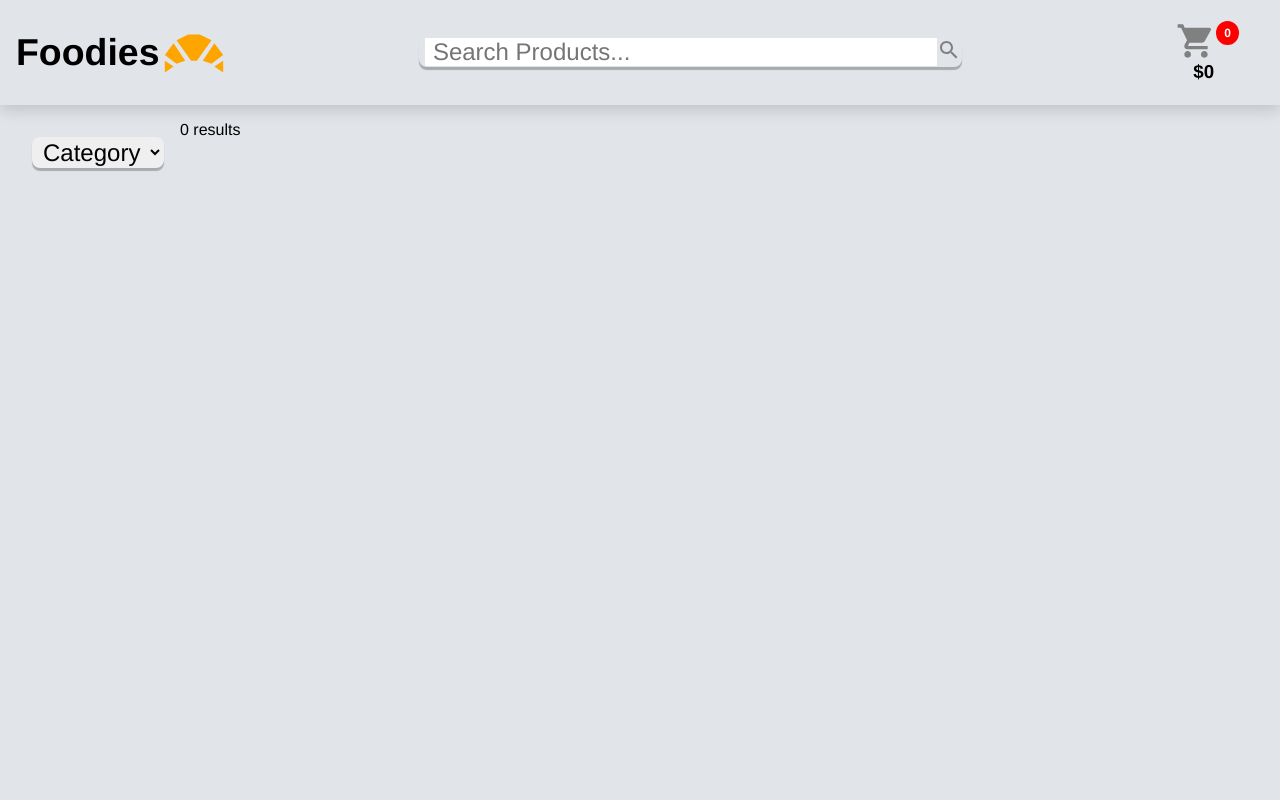
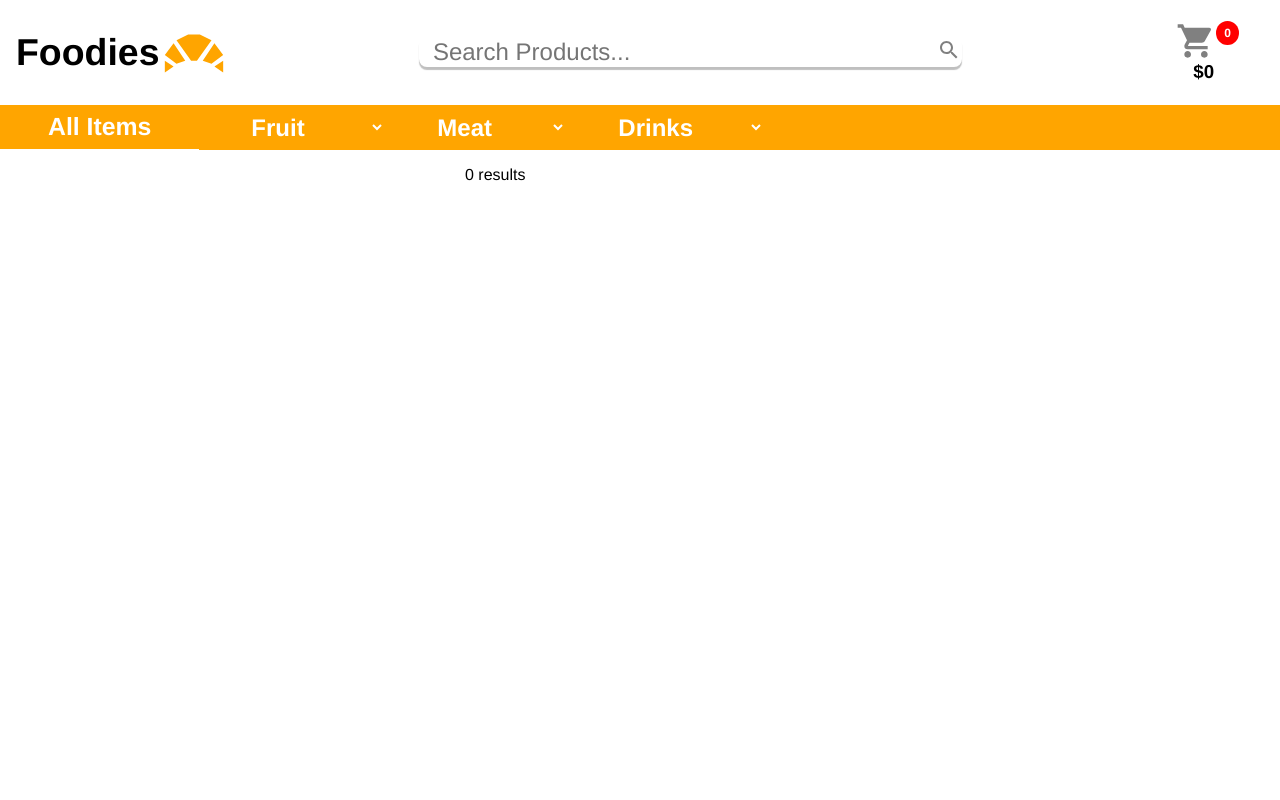
Before and after one commit to dchung07/grocery_store, a PHP site: page / in a window 1280 px wide. Run offline with PHP 8.4, Linux system fonts and the light colour scheme; data that the repository does not hold is empty.

Commit message:
Added category bar that works

```diff
--- a/index.js
+++ b/index.js
@@ -36,24 +36,32 @@ window.addEventListener('click', function(event) {
     }
 });
 
-//Category Selection
-
-
-// document.addEventListener('DOMContentLoaded', function() {
-//     var categoryDropdown = document.getElementById('category');
-
-//     categoryDropdown.addEventListener('change', function() {
-//         var selectedCategory = categoryDropdown.value;
-//         window.location.href = 'index.php?categoryDropdown=' + encodeURIComponent(selectedCategory);
-//     });
-// });
-
 
 
 function submitForm() {
 
-    let form = document.querySelector('.categoryForm');
+    let form = document.getElementById('category');
     form.submit();
 }
 
-//AJAX cart quantity change
+function submitAllForm() {
+    let allForm = document.getElementById('allCategory');
+    allForm.submit();
+}
+
+function submitFruitForm() {
+    let fruitForm = document.getElementById('fruitCategory');
+    fruitForm.submit();
+}
+
+function submitMeatForm() {
+    let meatForm = document.getElementById('meatCategory');
+    meatForm.submit();
+}
+
+function submitDrinkForm() {
+    let drinkForm = document.getElementById('drinkCategory');
+    drinkForm.submit();
+}
+
+//AJAX cart quantity change /
--- a/index.php
+++ b/index.php
@@ -1,12 +1,14 @@
 <!DOCTYPE html>
 <html lang="en">
+
 <head>
     <meta charset="UTF-8">
     <meta name="viewport" content="width=device-width, initial-scale=1.0">
     <title>Online Grocery Store</title>
-    <link rel="stylesheet" href="styles.css"/>
+    <link rel="stylesheet" href="styles.css" />
     <script src="index.js" defer></script>
 </head>
+
 <body>
 
     <?php
@@ -20,58 +22,100 @@
 
     $sql = "SELECT * FROM products";
 
-                function sanitize($input) {
+    function sanitize($input)
+    {
         $input = trim($input);
         $input = stripslashes($input);
         $input = htmlspecialchars($input);
         return $input;
     }
 
-                 //If select category option
-                if (isset($_POST['categoryDropdown']) && !empty($_POST['categoryDropdown'])) {
-                     $category = $_POST['categoryDropdown'];
-                     //Set variable to the option value
+    $currentNavigation = 'Home';
+
+    if (isset($_POST['allButton'])) {
+        unset($_SESSION['search']);
+        $_SESSION['category'] = 'all';
+        $sql = "SELECT *FROM products";
+    }
+
+    if (isset($_POST['fruitCategoryDropdown'])) {
+        unset($_SESSION['search']);
+        $category = $_POST['fruitCategoryDropdown'];
         $_SESSION['category'] = $category;
-                     $_SESSION['selected_category'] = $_POST['categoryDropdown'];
-                     //Set session variable (category) to option value
 
-                     //Should change the category option to $category
-                    if($category == 'Category') {
+
+        if ($category == 'Fruit') {
+
+            $sql = "SELECT * FROM products WHERE category = 'Fruit'";
+        } else {
+
+            $sql = "SELECT * FROM products WHERE sub_category ='$category'";
+        }
+    }
+
+    if (isset($_POST['meatCategoryDropdown'])) {
+        unset($_SESSION['search']);
+        $category = $_POST['meatCategoryDropdown'];
+        $_SESSION['category'] = $category;
+
+
+        if ($category == 'Meat') {
+
+            $sql = "SELECT * FROM products WHERE category = 'Meat'";
+        } else {
+
+            $sql = "SELECT * FROM products WHERE sub_category ='$category'";
+        }
+    }
+
+    if (isset($_POST['drinkCategoryDropdown'])) {
+        unset($_SESSION['search']);
+        $category = $_POST['drinkCategoryDropdown'];
+        $_SESSION['category'] = $category;
+
+
+        if ($category == 'Drinks') {
+
+            $sql = "SELECT * FROM products WHERE category = 'Drinks'";
+        } else {
+            $sql = "SELECT * FROM products WHERE sub_category ='$category'";
+        }
+    }
+
+    if (isset($_POST['searchSubmit'])) {
+
+        $search = sanitize($_POST['search']);
+
+        $_SESSION['search'] = $search;
+
+        unset($_SESSION['category']);
+
+        $sql = "SELECT * FROM products WHERE product_name LIKE '%$search%'";
+    }
+
+    if (isset($_SESSION['category'])) {
+
+        $category = $_SESSION['category'];
+        if ($category == 'Fruit') {
+            $sql = "SELECT * FROM products WHERE category = 'Fruit'";
+        } elseif ($category == 'Drinks') {
+            $sql = "SELECT * FROM products WHERE category = 'Drinks'";
+        } elseif ($category == 'Meat') {
+            $sql = "SELECT * FROM products WHERE category = 'Meat'";
+        } elseif ($category == 'all') {
             $sql = "SELECT * FROM products";
         } else {
-                        $sql = "SELECT * FROM products WHERE category ='$category'";
+            $sql = "SELECT * FROM products WHERE sub_category ='$category'";
         }
-                 } elseif(isset($_POST['searchSubmit']) && !empty($_POST['search'])) {
-                     //If click on search, set variable to search value
-                     //Set session variable (search) to search value
-                     $search = sanitize($_POST['search']);
-                     $_SESSION['search'] = $search;
-                     //Had to unset the session for category since it was messing with the
-                     //Search session results as it had lower precedence in the conditional chain
+    }
 
-                     unset($_SESSION['category']);
-                     //Perhaps we will get rid of the unset, so we can make both the category filter and search filter work together
-
-                     $sql = "SELECT * FROM products WHERE product_name LIKE '%$search%'";
-
-                 } elseif(isset($_SESSION['category'])) {
-                     //In the case of a form reset, the category previous selection will be
-                     //Higher on prevalence.
-                     $category = $_SESSION['category'];
-                     if($category == 'Category') {
-                        $sql = "SELECT * FROM products";
-                    } else {
-                        $sql = "SELECT * FROM products WHERE category ='$category'";
-                    }
-                 } elseif(isset($_SESSION['search'])) {
+    if (isset($_SESSION['search'])) {
 
 
         $search = $_SESSION['search'];
 
         $sql = "SELECT * FROM products WHERE product_name LIKE '%$search%'";
     }
-
-                 $selected_category = isset($_SESSION['selected_category']) ? $_SESSION['selected_category'] : '';
 
 
 
@@ -97,7 +141,7 @@
         $unit_quantity = $_POST['unit_quantity'];
         $in_stock = $_POST['in_stock'];
 
-                        if(isset($_SESSION['cart'][$product_id])) {
+        if (isset($_SESSION['cart'][$product_id])) {
             $_SESSION['cart'][$product_id]['quantity'] += $quantity;
         } else {
             $_SESSION['cart'][$product_id] = array(
@@ -112,15 +156,13 @@
         $_SESSION['totalQuantity'] = 0;
         $_SESSION['totalPrice'] = 0;
 
-                        foreach($_SESSION['cart'] as $product_id => $content) {
+        foreach ($_SESSION['cart'] as $product_id => $content) {
             $_SESSION['totalQuantity'] += $content['quantity'];
             $_SESSION['totalPrice'] += ($content['quantity'] * $content['unit_price']);
         }
 
-                        header("Location: ".$_SERVER['REQUEST_URI']);
+        header("Location: " . $_SERVER['REQUEST_URI']);
         exit();
-                        //This code is to prevent resubmission of the form which was happening during refresh of the page, causing the cart to keep adding items automatically
-                        //On page refresh which was unintended
     }
 
     if ($_SERVER["REQUEST_METHOD"] == "POST" && isset($_POST['remove_all'])) {
@@ -129,15 +171,10 @@
         $_SESSION['totalPrice'] = 0.00;
     }
 
-                    if(isset($_POST['deleteItem'])) {
+    if (isset($_POST['deleteItem'])) {
         $product_id = $_POST['product_id'];
         $quantity = $_POST['quantity'];
         $unit_price = $_POST['unit_price'];
-
-                        // echo '<h1>'. $product_id .'</h1>';
-                        // echo '<h1>'. $_SESSION['cart'][$product_id]['product_name'] .'</h1>';
-                        // echo '<h1>'. $_SESSION['cart'][$product_id]['quantity'] .'</h1>';
-                        // echo '<h1>'. $_SESSION['cart'][$product_id]['unit_price'] .'</h1>';
 
         $quantity = $_SESSION['cart'][$product_id]['quantity'];
         $unit_price = $_SESSION['cart'][$product_id]['unit_price'];
@@ -147,12 +184,12 @@
 
         unset($_SESSION['cart'][$product_id]);
 
-                        header("Location: ".$_SERVER['REQUEST_URI']);
+        header("Location: " . $_SERVER['REQUEST_URI']);
         exit();
     }
 
-                    //Change quantity btn clicked
-                    if(isset($_POST['change_quantity'])) {
+
+    if (isset($_POST['change_quantity'])) {
         $product_id = $_POST['product_id'];
         $unit_price = $_POST['unit_price'];
         $new_quantity = $_POST['new_quantity'];
@@ -160,17 +197,14 @@
         $unit_price = $_SESSION['cart'][$product_id]['unit_price'];
         $original_quantity = $_SESSION['cart'][$product_id]['quantity'];
         $difference_quantity = $original_quantity - $new_quantity;
-                        //e.g. original = 3, new quantity = 2. Then difference is + 1. e.g. original = 1, new quantity = 2, then difference is -1.
-                        //So to make this work we will -= to the total quantity
+
         $_SESSION['totalQuantity'] -= $difference_quantity;
 
         $difference_price = $difference_quantity * $unit_price;
-                        //Logic for this
+
         $_SESSION['totalPrice'] -= $difference_price;
 
         $_SESSION['cart'][$product_id]['quantity'] = $new_quantity;
-
-
     }
 
 
@@ -187,33 +221,16 @@
                 <h6><?php echo $_SESSION['totalQuantity'] . " item(s)" ?></h6>
                 <div class="modal-content-card-container-container">
                     <div class="modal-content-card-container">
-                            <!-- <div class="modal-content-card">
-                                <div class="modal-content-card-top">
-                                    <div class="modal-logo-name">
-                                        <img src="images/food-croissant.svg" alt="">
-                                        <h6>Croissant</h6>
-                                    </div>
-                                    <h6>x</h6>
-                                </div>
-                                <div class="modal-content-card-bot">
-                                    <div class="quantity-selector-container">
-                                        <button>-</button>
-                                        <input type="text" value="0">
-                                        <button>+</button>
-                                    </div>
-                                    <h4>$3.61</h4>
-                                </div>
-                            </div> -->
 
                         <?php
-                                foreach($_SESSION['cart'] as $product_id => $content) {
+                        foreach ($_SESSION['cart'] as $product_id => $content) {
                             echo '<div class="modal-content-card">';
                             echo '<div class="modal-content-card-top">';
                             echo '<div class="modal-logo-name">';
 
                             $imagePath = "food_images/" . $product_id . ".jpg";
-                                                if(file_exists($imagePath)) {
-                                                    echo '<img src="' . $imagePath .'" alt="">';
+                            if (file_exists($imagePath)) {
+                                echo '<img src="' . $imagePath . '" alt="">';
                             } else {
                                 echo '<img src="" alt="">';
                             }
@@ -222,7 +239,7 @@
                             echo '</div>';
 
                             echo '<form action="index.php" method="POST">';
-                                                echo '<input type="hidden" name="product_id" value="'. $product_id .'">';
+                            echo '<input type="hidden" name="product_id" value="' . $product_id . '">';
                             echo '<input type="hidden" name="unit_price" value="' . $content['unit_price'] . '">';
                             echo '<input type="hidden" name="quantity" value="' . $content['quantity'] . '">';
                             echo '<input type="submit" name="deleteItem" class="deleteItem" value="">';
@@ -238,30 +255,27 @@
                             echo '<input type="hidden" name="unit_price" value="' . $content['unit_price'] . '">';
 
                             echo '<div class="quantity-selector-container">';
-                                                        // echo '<input type="button" onclick="decreaseQuantity()" value="-">';
-                                                        // echo '<input type="text" id="cartQuantity" name="cartQuantity" value="' . $content['quantity'] . '" readonly>';
-                                                        // echo '<input type="button" onclick="increaseQuantity()" value="+">';
 
-                                                            echo '<input type="number" name="new_quantity" value="' . $content['quantity'] . '" min="1" max="'. $content['in_stock'] . '"><br>';
+
+                            echo '<input type="number" name="new_quantity" value="' . $content['quantity'] . '" min="1" max="' . $content['in_stock'] . '"><br>';
                             echo '<button class="changeQuantityBtn" type="submit" name="change_quantity">Change Quantity</button>';
 
-                                                        //In_stock value is not found. Means we have not sent the in_stock value to the modal area.
 
                             echo '</div>';
 
                             echo '</form>';
 
-                                            echo '<h4>' . $content['unit_price'] . '</h4>';
+                            echo '<h4>' . '$' . $content['unit_price'] . ' Each' . '</h4>';
                             echo '</div>';
                             echo '</div>';
                         };
                         ?>
 
                     </div>
-                        <form class="remove-all-container" action = "index.php" method="POST">
+                    <form class="remove-all-container" action="index.php" method="POST">
                         <?php
 
-                            if($_SESSION['cart'] === array()){
+                        if ($_SESSION['cart'] === array()) {
                             echo '<button type="submit" name="remove_all" disabled>Remove All<img src="images/delete_black_24dp.svg" alt="Delete Icon"></button>';
                         } else {
                             echo '<button type="submit" class="remove_all_enabled" name="remove_all">Remove All<img src="images/delete_black_24dp.svg" alt="Delete Icon"></button>';
@@ -275,16 +289,13 @@
             <div class="modal-content-footer">
                 <h5>Order Summary</h5>
                 <div class="checkout-info">
-                        <h5><?php echo'Total Price: $' . $_SESSION['totalPrice']; ?></h5>
+                    <h5><?php echo 'Total Price: $' . $_SESSION['totalPrice']; ?></h5>
 
                     <?php
-                            if(empty($_SESSION['cart'])){
+                    if (empty($_SESSION['cart'])) {
                         echo "<button type='button' disabled>Nothing to order</button>";
                     } else {
                         echo '<form action="checkout.php" method="POST">';
-                                    // $serialized_cart = serialize($_SESSION['cart']);
-                                    // echo '<input type="hidden" name="cart" value="' . htmlspecialchars($serialized_cart) . '">';
-                                    // echo "<button type='submit'>Place an order</button>";
 
                         echo '<input type="hidden" name="action" value="place_order">';
                         echo "<button type='submit'>Place an order</button>";
@@ -310,7 +321,7 @@
             <div class="header_middle">
 
                 <form class="searchbar" action="index.php" method="POST">
-                    <input type="search" placeholder = "Search Products..." name="search"/>
+                    <input type="search" placeholder="Search Products..." name="search" />
                     <button type="submit" name="searchSubmit" value="true" style="border: none; background: url('images/search_black_24dp.svg') no-repeat; width: 24px; height: 24px; cursor: pointer;"></button>
                 </form>
             </div>
@@ -325,29 +336,47 @@
 
         </div>
 
-        <div class="content">
+        <div class="category-bar">
 
-            <div class="category-sidebar">
+            <form class="categoryForm" method="POST" onclick="submitAllForm()" id="allCategory">
+                <input class="categoryDropdown" type="submit" name="allButton" value="All Items" />
+            </form>
 
-                <form class="categoryForm" method="POST" onchange="submitForm()">
-                    <select class="categoryDropdown" name="categoryDropdown" id="category">
-                        <option value="Category" <?php if($selected_category == 'Category') echo 'selected'; ?>>Category</option>
-                        <option value="Fruit" <?php if($selected_category == 'Fruit') echo 'selected'; ?>>Fruit</option>
-                        <option value="Drinks" <?php if($selected_category == 'Drinks') echo 'selected'; ?>>Drinks</option>
-                        <option value="Meat" <?php if($selected_category == 'Meat') echo 'selected'; ?>>Meat</option>
+            <form class="categoryForm" method="POST" onchange="submitFruitForm()" id="fruitCategory">
+                <select class="categoryDropdown" name="fruitCategoryDropdown">
+                    <option value="Fruit" selected>Fruit</option>
+                    <option value="Fruit">Fruit</option>
+                    <option value="Grape">Grape</option>
+                    <option value="Apple">Apple</option>
+                    <option value="Pear">Pear</option>
                 </select>
             </form>
 
+            <form class="categoryForm" method="POST" onchange="submitMeatForm()" id="meatCategory">
+                <select class="categoryDropdown" name="meatCategoryDropdown">
+                    <option value="Meat" selected>Meat</option>
+                    <option value="Meat">Meat</option>
+                    <option value="Beef">Beef</option>
+                    <option value="Pork">Pork</option>
+                    <option value="Lamb">Lamb</option>
+                </select>
+            </form>
+
+            <form class="categoryForm" method="POST" onchange="submitDrinkForm()" id="drinkCategory">
+                <select class="categoryDropdown" name="drinkCategoryDropdown">
+                    <option value="Drinks" selected>Drinks</option>
+                    <option value="Drinks">Drinks</option>
+                    <option value="Juices">Juices</option>
+                    <option value="Sodas">Sodas</option>
+                    <option value="Teas">Teas</option>
+                    <option value="Water">Water</option>
+                    <option value="Energy">Energy</option>
+                </select>
+            </form>
         </div>
 
 
-
-                <!-- <div class="card">
-                    <img src="images/food-croissant.svg" alt="">
-                    <h4>$3.61/1kg</h4>
-                    <h5>Croissant</h5>
-                    <button>Add to Cart</button>
-                </div> -->
+        <div class="content">
 
             <div class="card-container">
                 <?php
@@ -355,20 +384,20 @@
                 $result = $conn->query($sql);
 
                 if ($result->num_rows > 0) {
-                            while($row = $result->fetch_assoc()) {
+                    while ($row = $result->fetch_assoc()) {
                         echo '<div class="content">';
                         echo '<div class="card-container">';
                         echo '<div class="card">';
-                                // echo '<img src="' . $row['image_url'] . '" alt="' . $row['name'] . '">';
+
                         $imagePath = "food_images/" . $row['product_id'] . ".jpg";
-                                if(file_exists($imagePath)) {
-                                    echo '<img src="' . $imagePath .'" alt="">';
+                        if (file_exists($imagePath)) {
+                            echo '<img src="' . $imagePath . '" alt="">';
                         } else {
                             echo '<img src="" alt="">';
                         }
 
                         echo '<form class="card_submit_form" action="index.php" method="post">';
-                            echo '<h4>' . $row['unit_price'] . '/' . $row['unit_quantity'] . '</h4>';
+                        echo '<h4>' . '$' . $row['unit_price'] . '/' . $row['unit_quantity'] . '</h4>';
                         echo '<h5>' . $row['product_name'] . '</h5>';
                         echo '<input type="hidden" name="product_id" value="' . $row['product_id'] . '">';
                         echo '<input type="hidden" name="product_name" value="' . $row['product_name'] . '">';
@@ -377,11 +406,11 @@
                         echo '<input type="hidden" name="in_stock" value="' . $row['in_stock'] . '">';
 
 
-                                if($row['in_stock'] == 0) {
+                        if ($row['in_stock'] == 0) {
                             echo 'Quantity: <input type="number" name="quantity" disabled><br>';
                             echo '<button class="outOfStockBtn" type="button" disabled>Out of Stock</button>';
                         } else {
-                                    echo 'Quantity: <input type="number" name="quantity" value="0" min="1" max="'. $row['in_stock'] . '"><br>';
+                            echo 'Quantity: <input type="number" name="quantity" value="0" min="1" max="' . $row['in_stock'] . '"><br>';
                             echo '<button class="addCartBtn" type="submit" name="add_to_cart">Add to Cart</button>';
                         }
 
@@ -395,10 +424,10 @@
                 }
                 $conn->close();
                 ?>
-                </div>
 
             </div>
         </div>
 
 </body>
+
 </html>
--- a/styles.css
+++ b/styles.css
@@ -6,7 +6,7 @@
 }
 
 .container {
-    background-color: rgb(225, 228, 232);
+    /*background-color: rgb(225, 228, 232);*/
     height: 100vh;
 }
 
@@ -116,17 +116,17 @@
     border-radius: 50%;
 }
 
-.categoryDropdown {
-    border-radius: 8px;
-    padding: 0px 6px;
-    border: 1px solid transparent;
-    border-bottom: 1px solid transparent;
-    box-shadow: rgba(0, 0, 0, 0.25) 0px 3px 1px;
-}
+/*.categoryDropdown {*/
+/*    border-radius: 8px;*/
+/*    padding: 0px 6px;*/
+/*    border: 1px solid transparent;*/
+/*    border-bottom: 1px solid transparent;*/
+/*    box-shadow: rgba(0, 0, 0, 0.25) 0px 3px 1px;*/
+/*}*/
 
-.categoryDropdown:hover {
-    border: 1px black solid;
-}
+/*.categoryDropdown:hover {*/
+/*    border: 1px black solid;*/
+/*}*/
 
 .categoryForm > select, .searchbar > input[type="submit"]{
     font-size: 1.5rem;
@@ -147,33 +147,25 @@
 
 .content {
     padding: 1rem;
-    display: grid;
-    grid-template-columns: 1fr 9fr;
-}
-
-.category-sidebar {
-    display: flex;
-    justify-content: center;
-    gap: 1rem;
-    padding: 16px;
 }
 
 .card-container {
     display: grid;
-    grid-template-columns: repeat(auto-fit, minmax(250px, 1fr));
+    grid-template-columns: repeat(auto-fit, minmax(250px, 350px));
     gap: 1rem;
-
+    justify-content: center;
 }
 
 .card {
     border: 1px solid transparent;
     border-radius: 16px;
     padding: 1rem;
-    box-shadow: rgba(0, 0, 0, 0.2) 0px 5px 15px;
+    box-shadow: rgba(0, 0, 0, 0.8) 0px 5px 15px;
     display: flex;
     flex-direction: column;
     align-items: center;
     gap: 1rem;
+    max-width: 500px;
 }
 
 .card > h4 {
@@ -378,6 +370,12 @@ span {
     padding: 0px 1rem 1rem 1rem;
 }
 
+.modal-content-card-bot > h4 {
+    font-size: 1rem;
+    display: flex;
+    align-items: center;
+}
+
 /* .quantity-selector-container > input[type="text"]{
     width: 60px;
     text-align: center;
@@ -415,7 +413,7 @@ span {
 .quantity-selector-container {
     display: flex;
     margin-top: 1rem;
-    width: 150%;
+    width: 100%;
 }
 
 .quantity-selector-container > input[type="number"] {
@@ -465,6 +463,7 @@ span {
 
 .deleteItem {
     background-image: url('images/delete_black_24dp.svg');
+    background-color: white;
     background-size: contain;
     background-repeat: no-repeat;
     width: 30px;
@@ -476,3 +475,49 @@ span {
 .deleteItem:hover {
     opacity: 0.7;
 }
+
+.category-bar {
+    display: flex;
+    background-color: orange;
+
+}
+
+.categoryForm {
+    background-color: white;
+    border: none;
+        box-sizing: border-box;
+        color: white;
+}
+
+.categoryDropdown {
+    box-sizing: border-box;
+    background-color: orange;
+    border: none;
+    padding: 8px 3rem;
+    color: white;
+    font-weight: bold;
+}
+
+.categoryDropdown:hover {
+    background-color: black;
+    color: white;
+}
+
+.categoryDropdown option {
+    background-color: white;
+    color: black;
+}
+
+
+.categoryDropdown option:first-child{
+	display: none;
+}
+
+.categoryDropdown option:nth-child(2) {
+    font-weight: bold;
+}
+
+.categoryForm > input[type="submit"] {
+    appearance: none;
+    font-size: 24.8px;
+}
```
Lines whose indentation alone changed are shown as unchanged.
